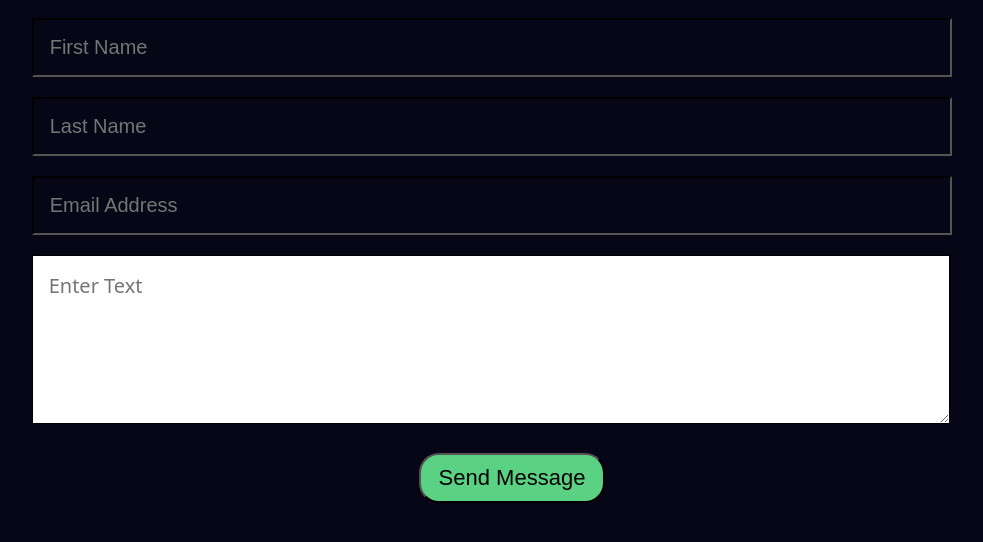
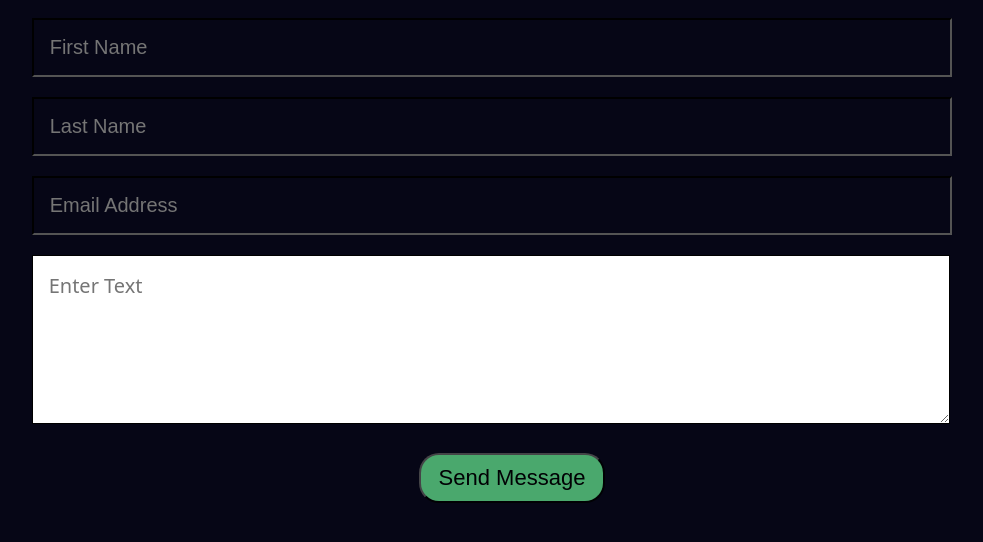
Before and after one commit to KshitijShresth29/Contact-Form, a plain HTML site: page index.html in a window 1280 px wide. In both pictures the pointer is over the button "Send Message". Shown: the part 154-696 px from the top of the page, without its empty margins (128-1111 px from the left). Drawn offline with Linux system fonts and the light colour scheme.

Commit message:
Update style.css

```diff
--- a/style.css
+++ b/style.css
@@ -48,3 +48,7 @@ button{
     display: flex;
     margin: auto;
 }
+button:hover{
+    opacity: 80%;
+    cursor: pointer;
+}
```
